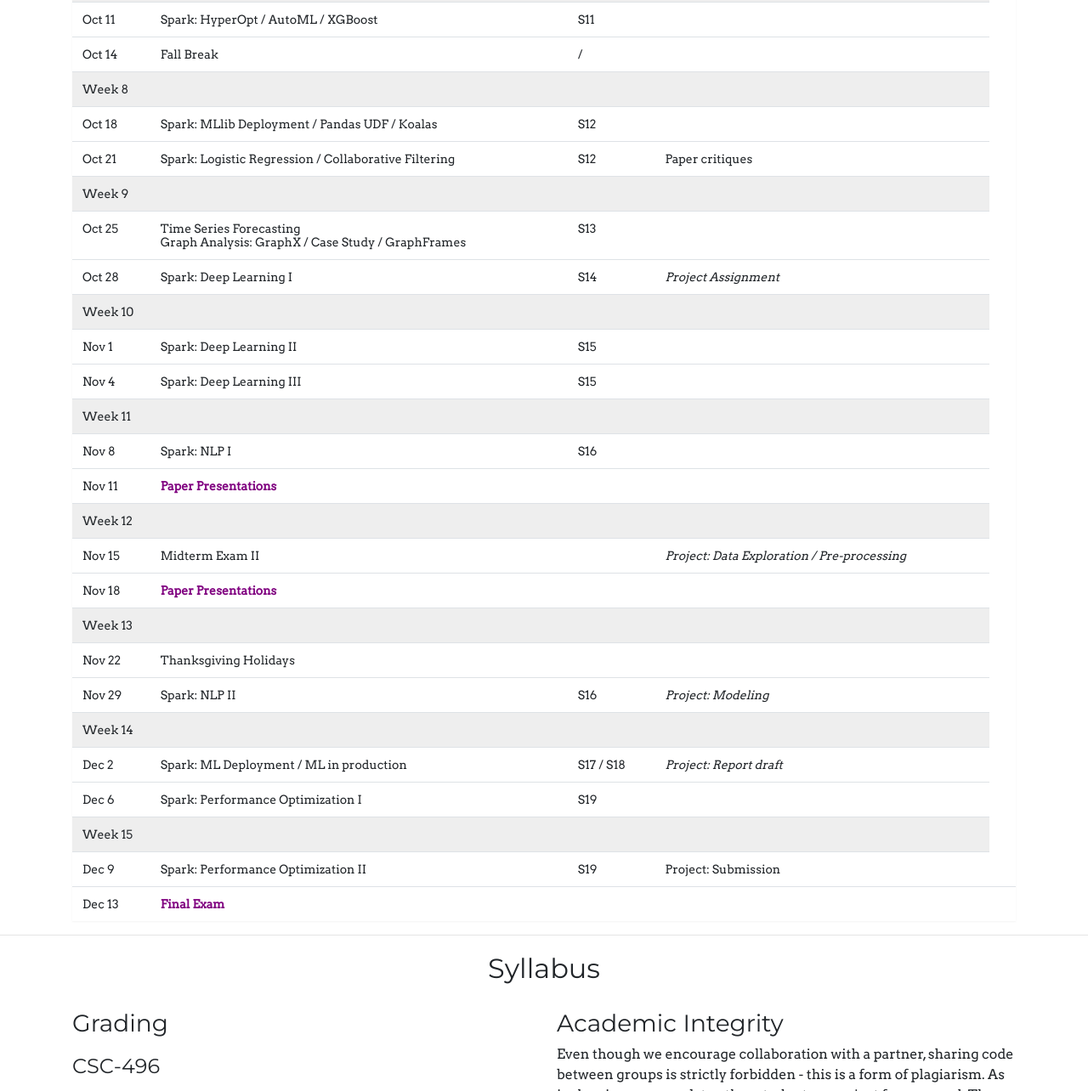
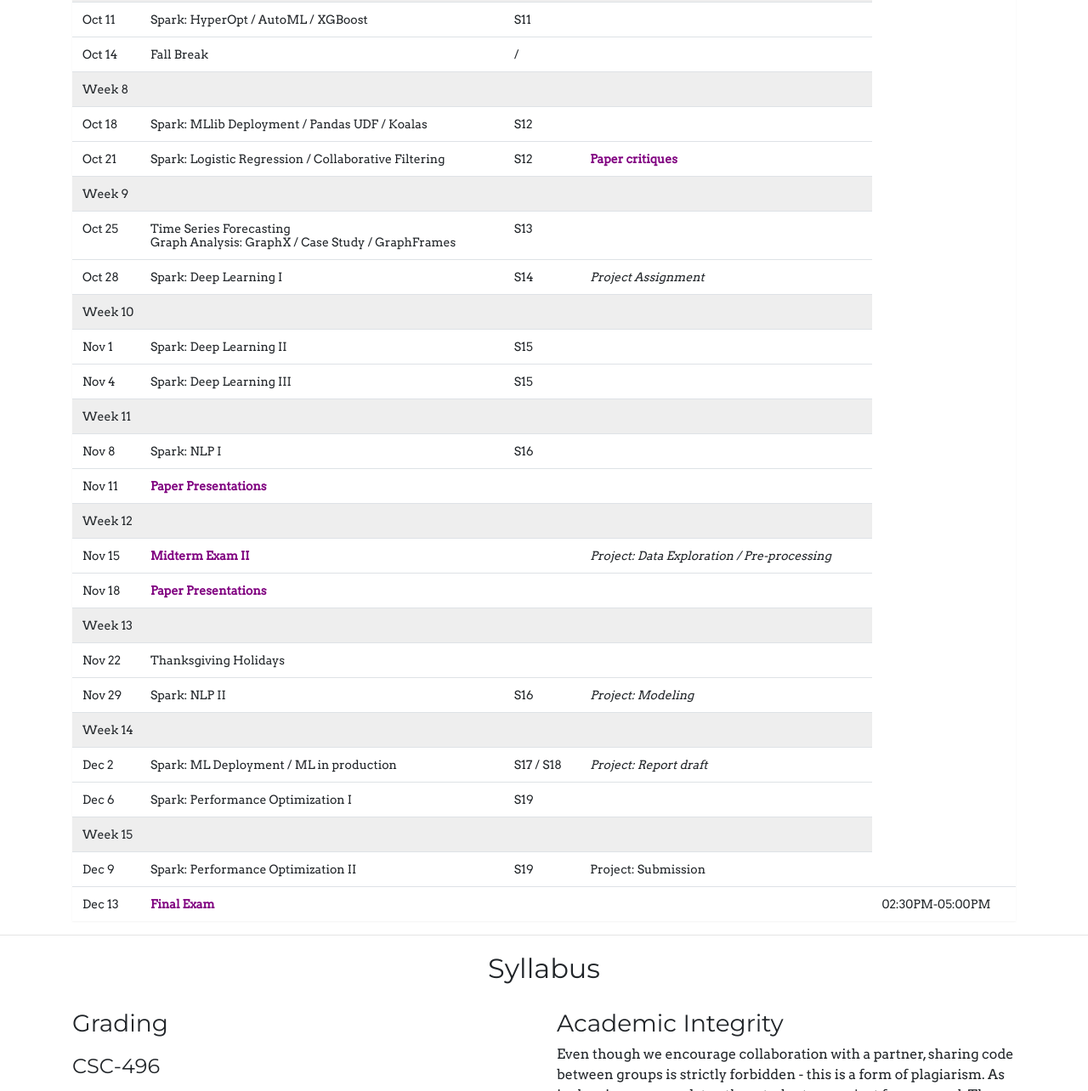
Before and after one commit to au-cs-hpc/fall22, a plain HTML site: page index.html in a window 1280 px wide. Shown: the part 1988-3272 px from the top of the page at 85% size. Drawn offline with nearby package versions, Linux system fonts and the light colour scheme.

Commit message:
Update index.html

```diff
--- a/index.html
+++ b/index.html
@@ -265,7 +265,7 @@ This options gives you the option to use Databricks on Amazon AWS for free. Inst
                     <td>Oct 21</td>
                     <td>Spark: Logistic Regression / Collaborative Filtering</td>
                     <td>S12</td>
-                    <td>Paper critiques</td>
+                    <td><strong>Paper critiques</strong></td>
                 </tr>
 
                 <tr class="week-header">
@@ -325,7 +325,7 @@ This options gives you the option to use Databricks on Amazon AWS for free. Inst
 
                 <tr>
                     <td>Nov 15</td>
-                    <td>Midterm Exam II</td>
+                    <td><strong>Midterm Exam II</strong></td>
                     <td></td>
                     <td><em>Project: Data Exploration / Pre-processing</em></td>
                 </tr>
@@ -384,7 +384,7 @@ This options gives you the option to use Databricks on Amazon AWS for free. Inst
                     <td>Dec 13</td>
                     <td><strong>Final Exam</strong></td>
                     <td colspan="3"><span class="label label-danger"></span></td>
-                    <td></td>
+                    <td>02:30PM-05:00PM</td>
                 </tr>
                 <tr>
                 </tr>
```
